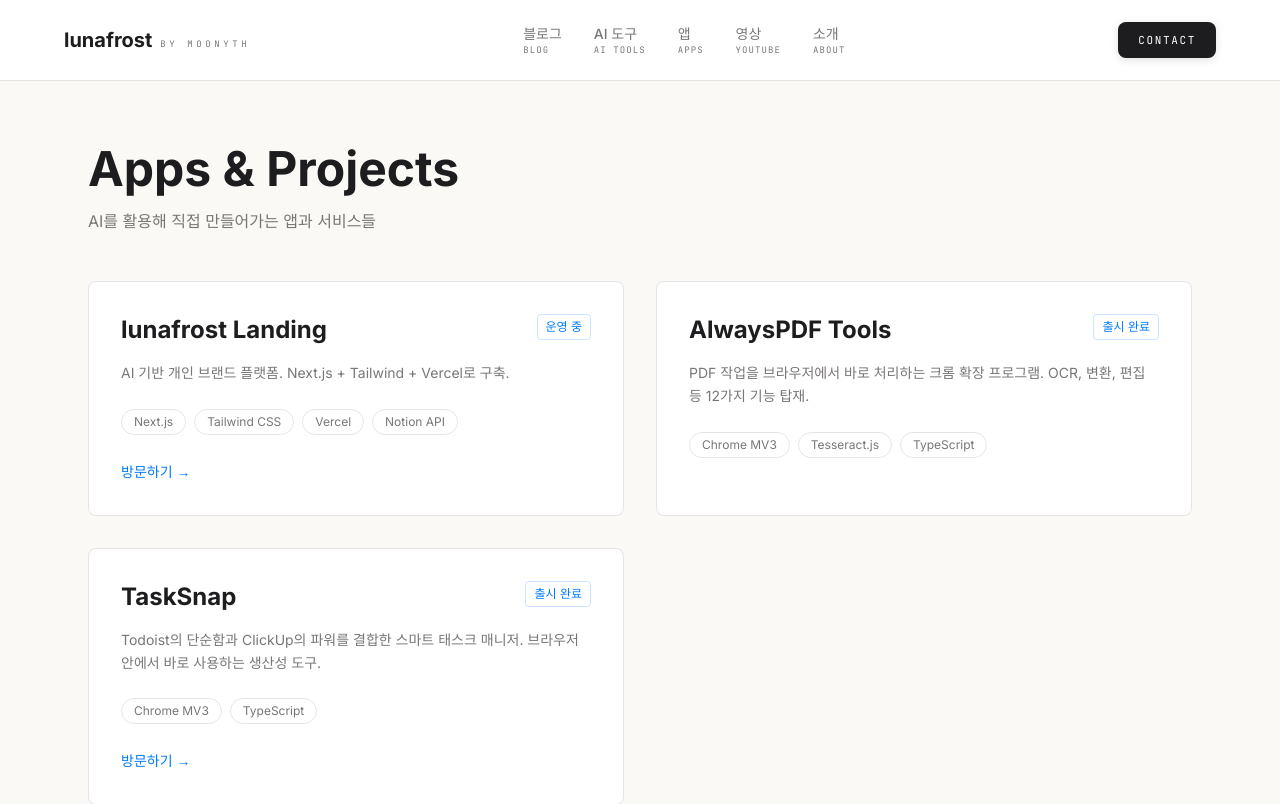
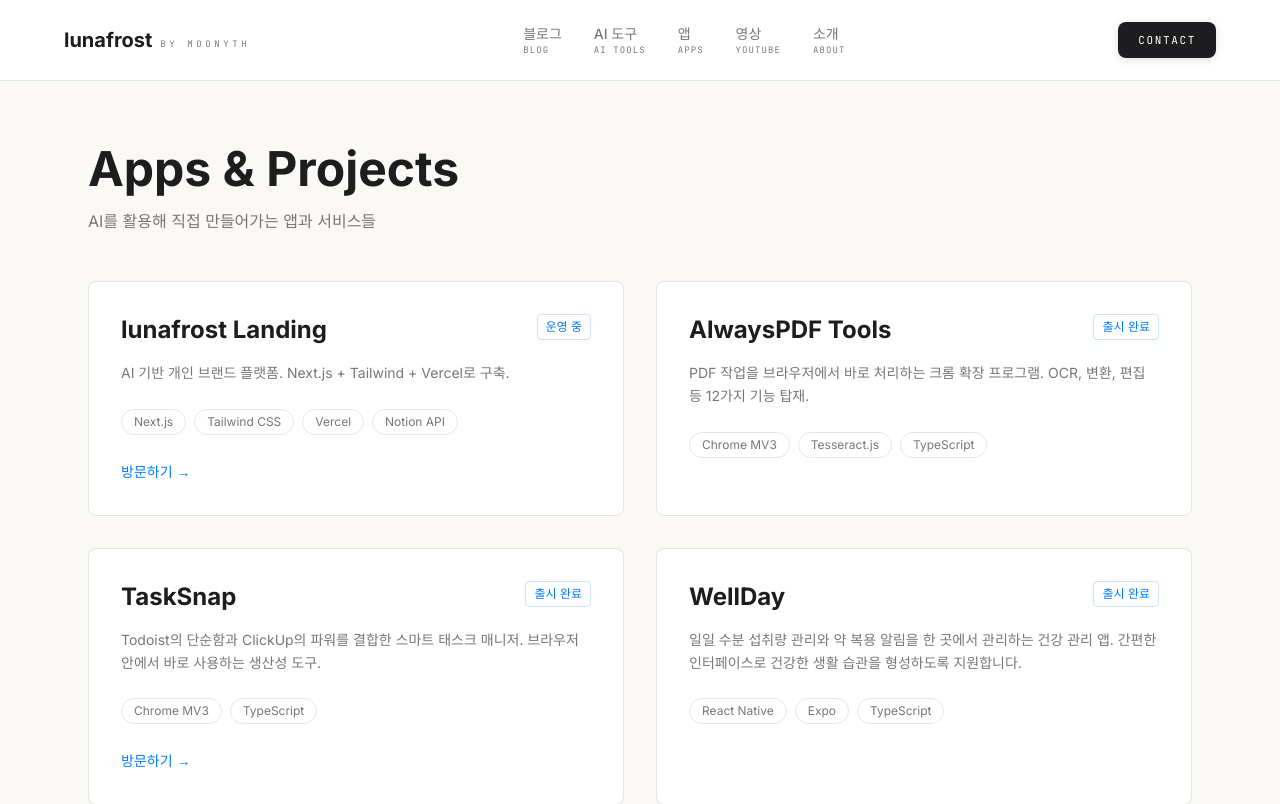
Before and after one commit to Jaden-CHI/lunafrost-landing, a Next.js app: page /apps in a window 1280 px wide. Shown: the top 804 px of the page. Built offline with nearby package versions, Linux system fonts and the light colour scheme.

Commit message:
Add WellDay iOS/Android app to portfolio and apps page

```diff
--- a/app/apps/page.tsx
+++ b/app/apps/page.tsx
@@ -28,6 +28,13 @@ const projects = [
     tech: ["Chrome MV3", "TypeScript"],
     status: "출시 완료",
     link: "https://chromewebstore.google.com/detail/TaskSnap/ipdbelmbiebiejclgnpnphbcbmhijogn",
+  },
+  {
+    title: "WellDay",
+    description: "일일 수분 섭취량 관리와 약 복용 알림을 한 곳에서 관리하는 건강 관리 앱. 간편한 인터페이스로 건강한 생활 습관을 형성하도록 지원합니다.",
+    tech: ["React Native", "Expo", "TypeScript"],
+    status: "출시 완료",
+    link: "",
   },
 ];
 
--- a/components/home/PortfolioCards.tsx
+++ b/components/home/PortfolioCards.tsx
@@ -50,6 +50,17 @@ const projects = [
     status: 'shipped' as Status,
     href: 'https://chromewebstore.google.com/detail/TaskSnap/ipdbelmbiebiejclgnpnphbcbmhijogn',
     external: true,
+    isAI: false,
+  },
+  {
+    id: 5,
+    featured: false,
+    title: 'WellDay',
+    category: 'APP · iOS/ANDROID',
+    description: '일일 수분 섭취량 관리와 약 복용 알림을 한 곳에서 관리하는 건강 관리 앱. 간편한 인터페이스로 건강한 생활 습관을 형성하도록 지원합니다.',
+    tech: ['React Native', 'Expo', 'TypeScript'],
+    status: 'shipped' as Status,
+    href: '/apps',
     isAI: false,
   },
 ];
```
Also changed, not shown: public/wellday-icon.png (added).
